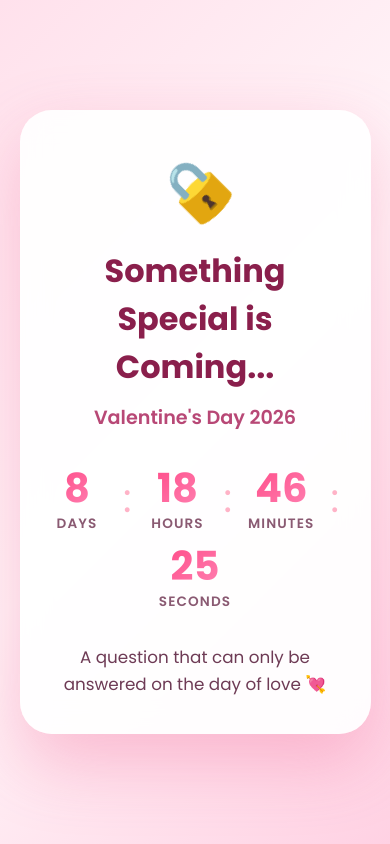
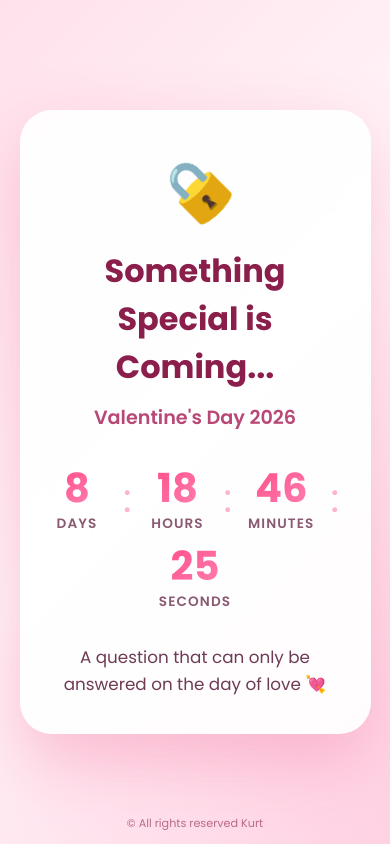
Before and after one commit to brykurt/valentine, an Angular app: page / in a window 390 px wide. Built offline with nearby package versions, Linux system fonts and the light colour scheme.

Commit message:
Add copyright footer

```diff
--- a/src/app/app.component.html
+++ b/src/app/app.component.html
@@ -42,4 +42,6 @@
       <p>Yay! I love you babe!</p>
     </div>
   </div>
+
+  <footer class="copyright">© All rights reserved Kurt</footer>
 </main>
--- a/src/app/app.component.scss
+++ b/src/app/app.component.scss
@@ -213,6 +213,17 @@ h1 {
   }
 }
 
+.copyright {
+  position: fixed;
+  bottom: 16px;
+  left: 50%;
+  transform: translateX(-50%);
+  font-size: 0.75rem;
+  color: rgba(138, 31, 76, 0.6);
+  z-index: 10;
+  text-align: center;
+}
+
 @media (max-width: 480px) {
   .card {
     padding: 28px 22px 24px;
@@ -221,4 +232,9 @@ h1 {
   .actions {
     flex-direction: column;
   }
+
+  .copyright {
+    font-size: 0.7rem;
+    bottom: 12px;
+  }
 }
```
